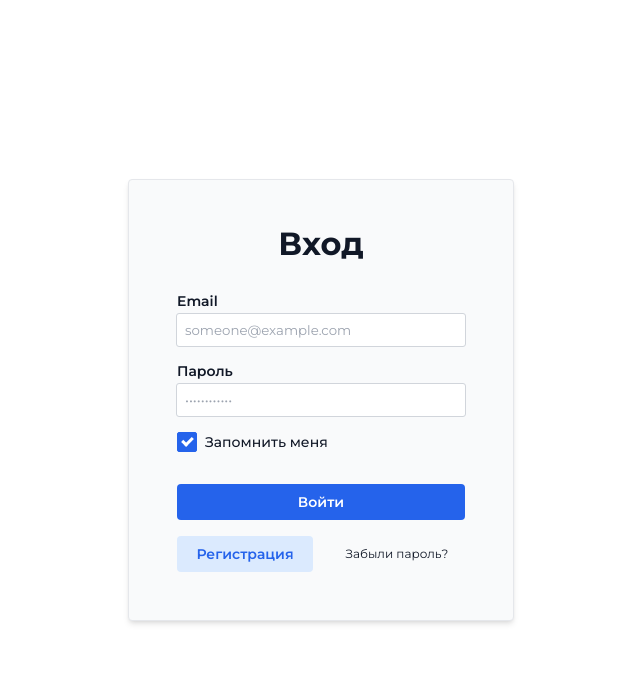
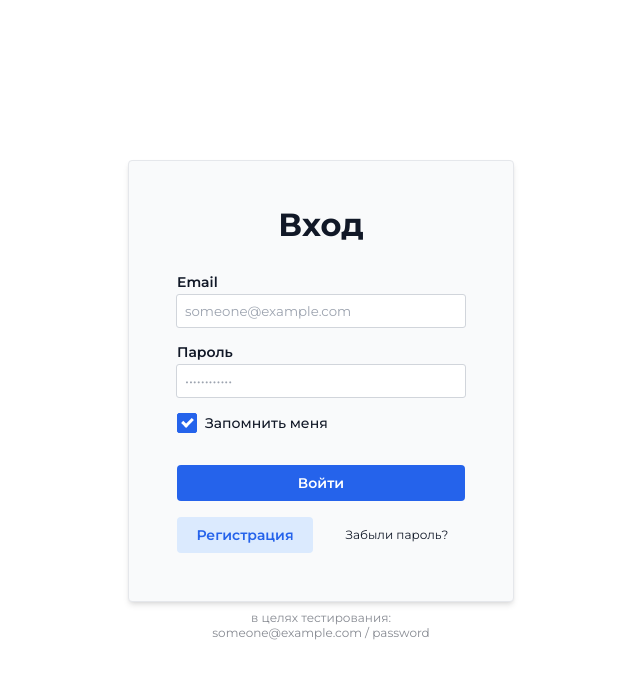
Before and after one commit to catannoyance/ylab_t1, a React (Vite) app: page / in a window 1280 px wide. Shown: the top 678 px of the page, without its empty margins (319-959 px from the left). Built offline with nearby package versions, Linux system fonts and the light colour scheme.

Commit message:
add demo credentials ..

```diff
--- a/src/App.tsx
+++ b/src/App.tsx
@@ -78,6 +78,8 @@ function App() {
             style={{
                 height: "100%",
                 display: "flex",
+                flexDirection: "column",
+                gap: "8px",
                 justifyContent: "center",
                 alignItems: "center",
             }}>
@@ -88,6 +90,12 @@ function App() {
                 state={state}
                 error={errorType}
             />
+
+            <span
+                style={{ fontSize: "var(--text-xs)", textAlign: "center", opacity: 0.5 }}>
+                в целях тестирования: <br />
+                someone@example.com / password
+            </span>
         </div>
     )
 }
```
